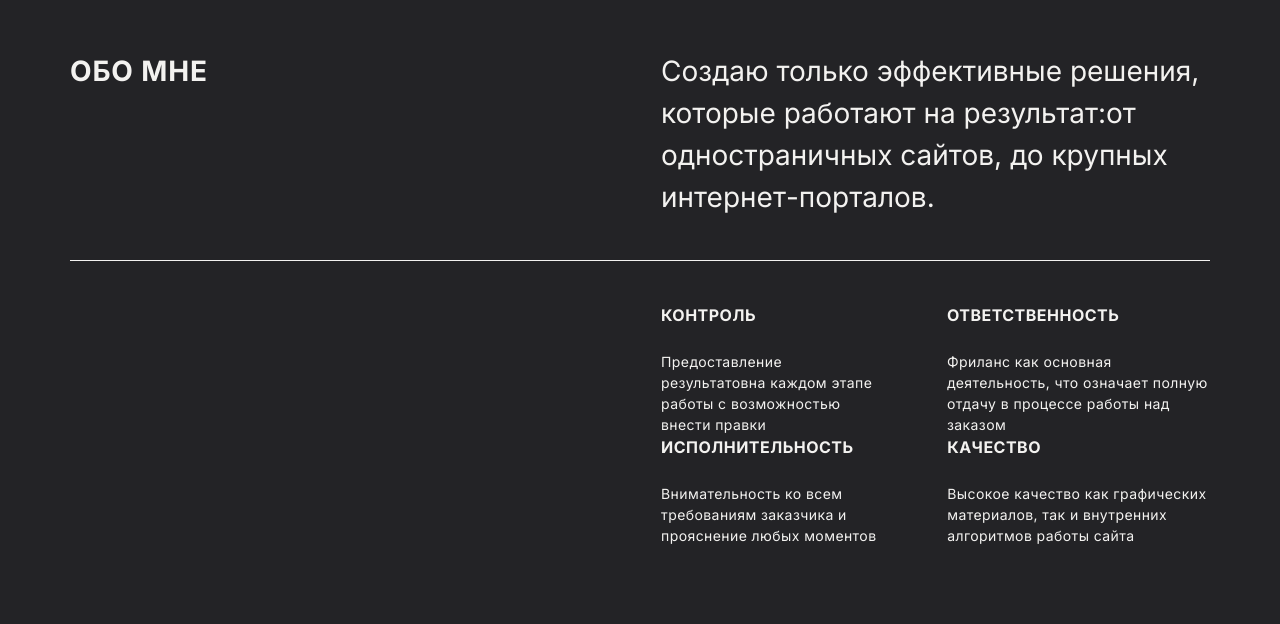
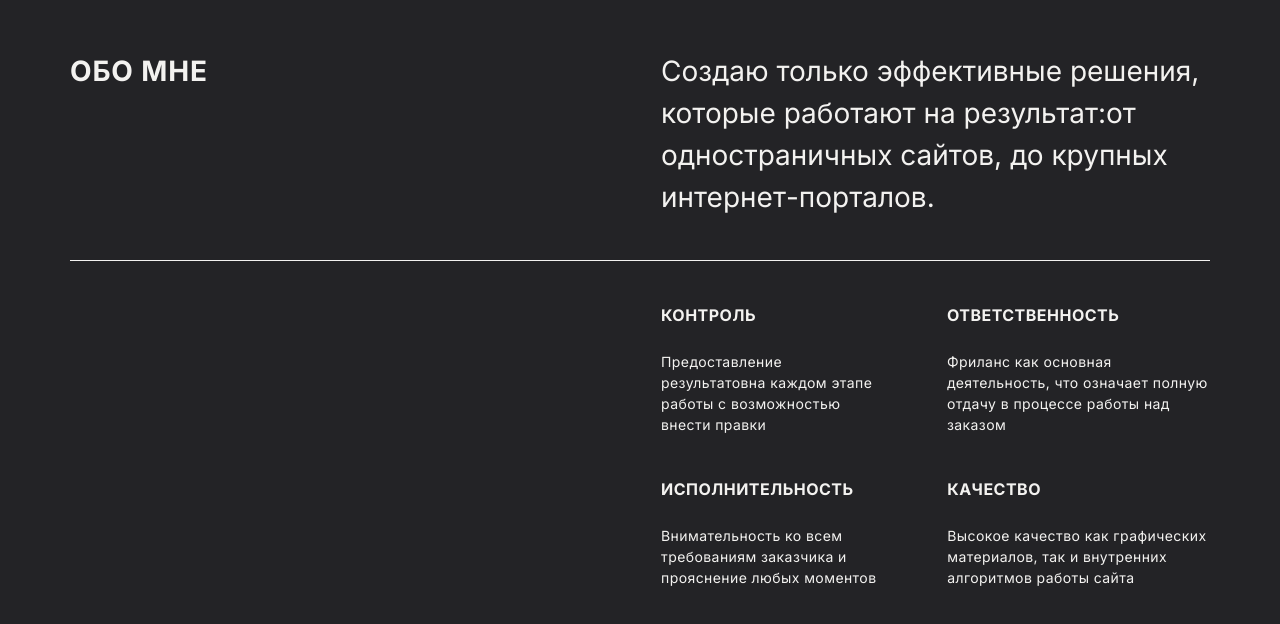
Before and after one commit to MelmanArtem/Portfolio, a website built with webpack: page src/index.html in a window 1280 px wide. Shown: the part 1217-1841 px from the top of the page. Built offline with nearby package versions, Linux system fonts and the light colour scheme.

Commit message:
add changes

```diff
--- a/src/index.html
+++ b/src/index.html
@@ -123,7 +123,6 @@
                 <div class="grid__line"></div>
                 <div class="grid__about3"></div>
                 <div class="grid__about4">
-                    <div class="about_item">
                     <div class="skill">
                         <div>
                             <div  class="skill__name">
@@ -143,7 +142,7 @@
                         </div>
                     </div>
                 </div>
-                    <div class="about_item">
+                <div class="grid__about5">
                     <div class="skill">
                         <div>
                             <div  class="skill__name">
@@ -165,7 +164,6 @@
                 </div>
             </div>
         </div>
-        </div>
     </section>
 </body>
 </html>
--- a/src/styles/main.scss
+++ b/src/styles/main.scss
@@ -150,6 +150,9 @@ body {
         height: 1px;
         background: $text;
     }
+    &__about5 {
+        grid-column: 2 / 3;
+    }
 }
 .disscussion  {
     font-size: 1.6rem;
```
Also changed, not shown: dist/index.html, dist/styles/main.css. Lines whose indentation alone changed are shown as unchanged.
